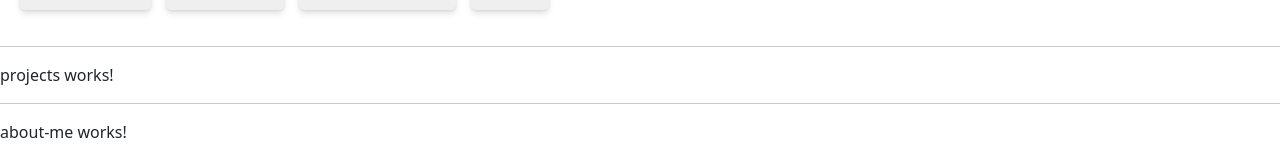
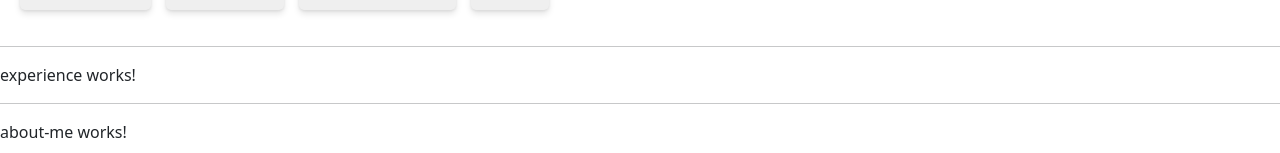
Before and after one commit to Ihor-Zaiets/zaietsWebsite, an Angular app: page / in a window 1280 px wide. Shown: the part 1510-1663 px from the top of the page. Built offline with nearby package versions, Linux system fonts and the light colour scheme.

Commit message:
rename component

```diff
--- /dev/null
+++ b/src/app/home/experience/experience.component.html
@@ -0,0 +1 @@
+<p>experience works!</p>
--- a/src/app/home/home.component.html
+++ b/src/app/home/home.component.html
@@ -1,7 +1,7 @@
 <app-landing-page></app-landing-page>
 <app-skills></app-skills>
 <hr>
-<app-projects></app-projects>
+<app-experience></app-experience>
 <hr>
 <app-about-me></app-about-me>
 <hr>
--- a/src/app/home/home.component.ts
+++ b/src/app/home/home.component.ts
@@ -2,7 +2,7 @@
 import { SharedModule } from '../shared/shared.module';
 import {AboutMeComponent} from "./about-me/about-me.component";
 import {ContactComponent} from "./contact/contact.component";
-import {ProjectsComponent} from "./projects/projects.component";
+import {ExperienceComponent} from "./experience/experience.component";
 import {SkillsComponent} from "./skills/skills.component";
 import {LandingPageComponent} from "./landing-page/landing-page.component";
 
@@ -13,7 +13,7 @@
     SharedModule,
     AboutMeComponent,
     ContactComponent,
-    ProjectsComponent,
+    ExperienceComponent,
     SkillsComponent,
     LandingPageComponent
   ],
--- a/src/app/home/projects/projects.component.html
+++ /dev/null
@@ -1 +0,0 @@
-<p>projects works!</p>
```
Also changed, not shown: src/app/home/experience/experience.component.ts (added, +12 -0 lines), src/app/home/projects/projects.component.ts (deleted, +0 -12 lines), src/app/home/experience/experience.component.scss (added), 1 other file (tests, documents, lock files or other folders).
